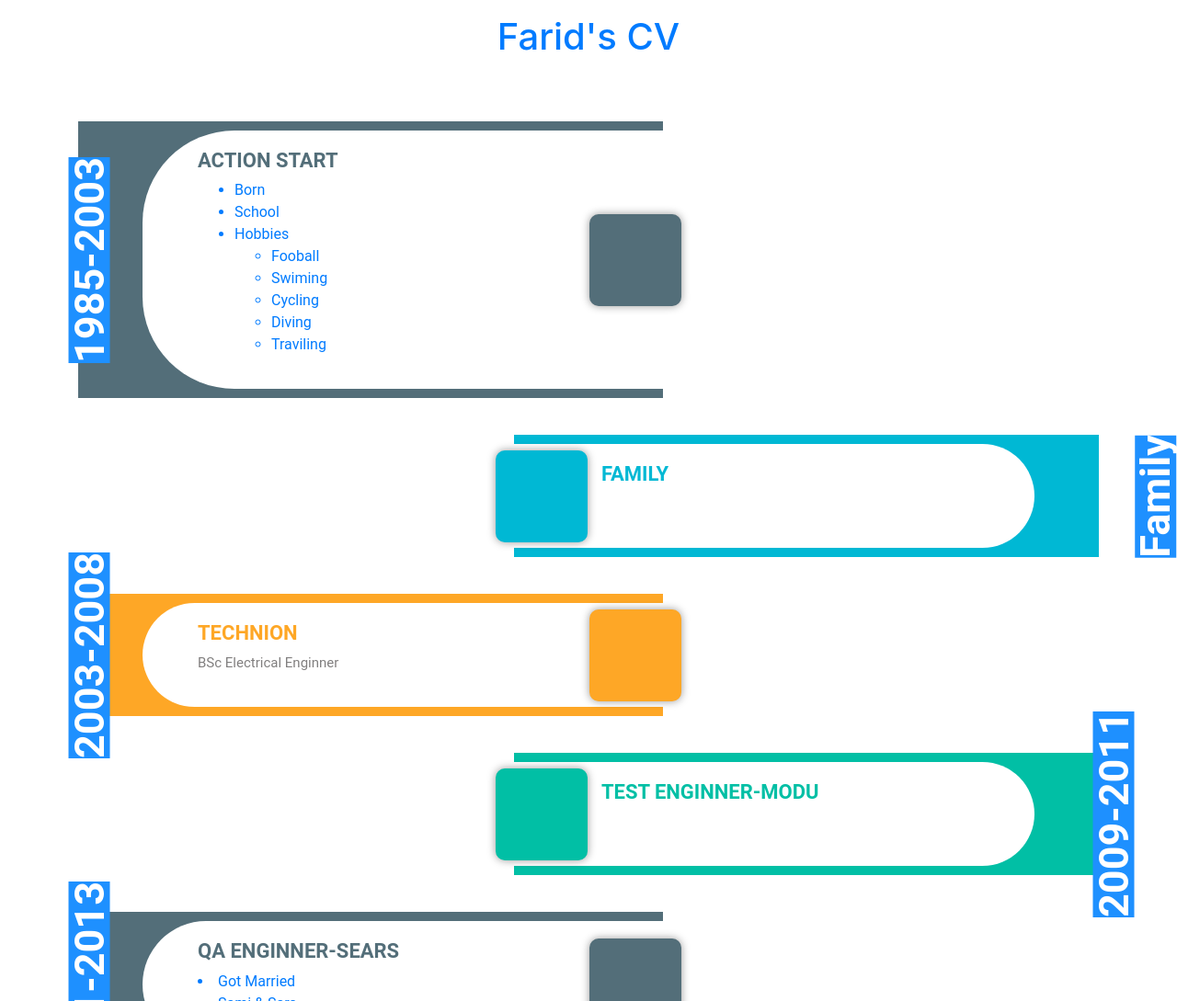
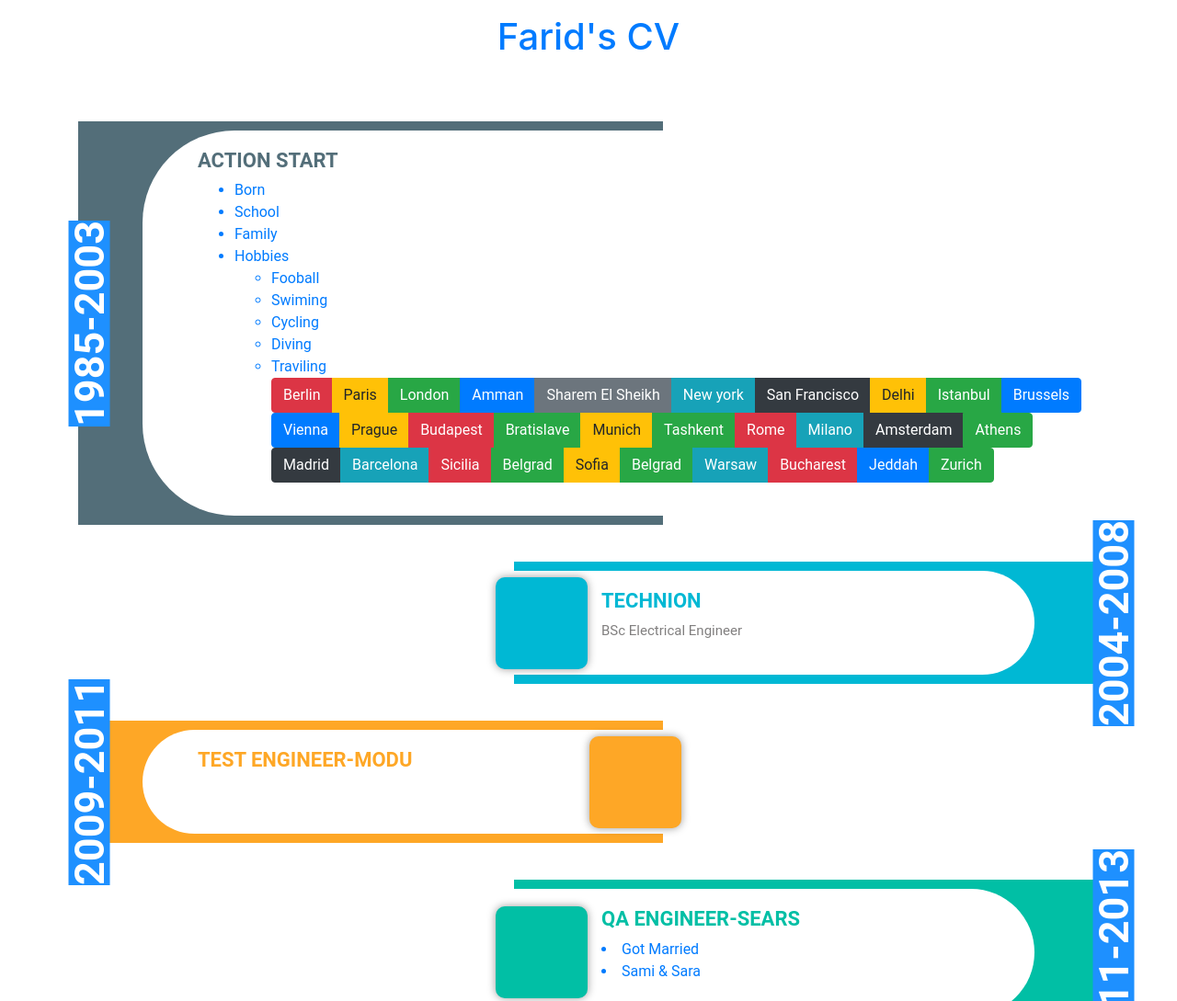
Before and after one commit to gfarid/Farid-S-CV, a plain HTML site: page index.html in a window 1280 px wide. Shown: the top 1089 px of the page at 92% size. Drawn offline with nearby package versions, Linux system fonts and the light colour scheme.

Commit message:
add travel section

```diff
--- a/index.html
+++ b/index.html
@@ -18,21 +18,61 @@
                     <div class="timeline">
                         <a href="#" class="timeline-content">
                             <span class="timeline-year">1985-2003</span>
-                            <div class="timeline-icon">
+                            <!-- <div class="timeline-icon">
                                 <i class="fa fa-rocket"></i>
-                            </div>
+                            </div> -->
                             <h3 class="title">Action Start</h3>
                             <p class="description">
                                 <ul>
                                     <li>Born</li>
                                     <li>School</li>
+                                    <li>Family</li>
                                     <li>Hobbies</li>
                                     <ul>
                                         <li>Fooball</li>
                                         <li>Swiming</li>
                                         <li>Cycling</li>
                                         <li>Diving</li>
-                                        <li>Traviling</li>
+                                        <li>Traviling
+                                            <div class="btn-group" role="group" aria-label="Basic mixed styles example">
+                                                <button type="button" class="btn btn-danger">Berlin</button>
+                                                <button type="button" class="btn btn-warning">Paris</button>
+                                                <button type="button" class="btn btn-success">London</button>
+                                                <button type="button" class="btn btn-primary">Amman</button>
+                                                <button type="button" class="btn btn-secondary">Sharem El Sheikh</button>
+                                                <button type="button" class="btn btn-info">New york</button>
+                                                <button type="button" class="btn btn-dark">San Francisco</button>
+                                                <button type="button" class="btn btn-warning">Delhi</button>
+                                                <button type="button" class="btn btn-success">Istanbul</button>
+                                                <button type="button" class="btn btn-primary">Brussels</button>
+
+                                              </div>
+                                              <div class="btn-group" role="group" aria-label="Basic mixed styles example">
+                                                <button type="button" class="btn btn-primary">Vienna</button>
+                                                <button type="button" class="btn btn-warning">Prague</button>
+                                                <button type="button" class="btn btn-danger">Budapest</button>
+                                                <button type="button" class="btn btn-success">Bratislave</button>
+                                                <button type="button" class="btn btn-warning">Munich</button>
+                                                <button type="button" class="btn btn-success">Tashkent</button>
+                                                <button type="button" class="btn btn-danger">Rome</button>
+                                                <button type="button" class="btn btn-info">Milano</button>
+                                                <button type="button" class="btn btn-dark">Amsterdam</button>
+                                                <button type="button" class="btn btn-success">Athens</button>
+                                              </div>
+                                              <div class="btn-group" role="group" aria-label="Basic mixed styles example">
+                                                <button type="button" class="btn btn-dark">Madrid</button>
+                                                <button type="button" class="btn btn-info">Barcelona</button>
+                                                <button type="button" class="btn btn-danger">Sicilia</button>
+                                                <button type="button" class="btn btn-success">Belgrad</button>
+                                                <button type="button" class="btn btn-warning">Sofia</button>
+                                                <button type="button" class="btn btn-success">Belgrad</button>
+                                                <button type="button" class="btn btn-info">Warsaw</button>
+                                                <button type="button" class="btn btn-danger">Bucharest</button>
+                                                <button type="button" class="btn btn-primary">Jeddah</button>
+                                                <button type="button" class="btn btn-success">Zurich</button>
+
+                                              </div>
+                                        </li>
                                     </ul>
                                 </ul>
                             </p>
@@ -40,25 +80,13 @@
                     </div>
                     <div class="timeline">
                         <a href="#" class="timeline-content">
-                            <span class="timeline-year">Family</span>
-                            <div class="timeline-icon">
-                                <i class="fa fa-rocket"></i>
-                            </div>
-                            <h3 class="title">Family</h3>
-                            <p class="description">
-                            </p>
-                        </a>
-                    </div>
-
-                    <div class="timeline">
-                        <a href="#" class="timeline-content">
-                            <span class="timeline-year">2003-2008</span>
+                            <span class="timeline-year">2004-2008</span>
                             <div class="timeline-icon">
                                 <i class="fa fa-rocket"></i>
                             </div>
                             <h3 class="title">Technion</h3>
                             <p class="description">
-                                BSc Electrical Enginner
+                                BSc Electrical Engineer
                             </p>
                         </a>
                     </div>
@@ -68,7 +96,7 @@
                             <div class="timeline-icon">
                                 <i class="fa fa-rocket"></i>
                             </div>
-                            <h3 class="title">Test Enginner-Modu</h3>
+                            <h3 class="title">Test Engineer-Modu</h3>
                             <p class="description">
                             </p>
                         </a>
@@ -79,7 +107,7 @@
                             <div class="timeline-icon">
                                 <i class="fa fa-rocket"></i>
                             </div>
-                            <h3 class="title">QA Enginner-Sears</h3>
+                            <h3 class="title">QA Engineer-Sears</h3>
                             <p class="description">
                                 <li>Got Married</li>
                                 <li>Sami & Sara</li>
@@ -97,6 +125,7 @@
                                 <ul>
                                     <li>Switch from Hardware to Software</li>
                                     <li>HIT-Web/Mobile Developer</li>
+                                    <li>Self Learning</li>
                                 </ul>
                             </p>
                         </a>
@@ -118,7 +147,7 @@
                             <div class="timeline-icon">
                                 <i class="fa fa-rocket"></i>
                             </div>
-                            <h3 class="title">Front End Enginner-AT&T</h3>
+                            <h3 class="title">Front End Engineer-AT&T</h3>
                             <p class="description">
                             </p>
                         </a>
@@ -129,10 +158,10 @@
                             <div class="timeline-icon">
                                 <i class="fa fa-rocket"></i>
                             </div>
-                            <h3 class="title">Front End Lead-GE HEALTHCARE</h3>
+                            <h3 class="title">Front End TECH Lead-GE HEALTHCARE</h3>
                             <p class="description">
                                 <ul>
-                                    <li>Team Lead</li>
+                                    <li>Front End Team Lead</li>
                                     <li>HTML/CSS/JS/ANGULAR Lecturer-AL QASEMI Academy</li>
                                     <li>Travel Agent</li>
                                     <li>Crypto Trader</li>
--- a/main.css
+++ b/main.css
@@ -146,4 +146,6 @@
 @media screen and (max-width:576px){
     .main-timeline .title{ font-size: 18px; }
 }
-License Terms
+.newline {
+    display:block;
+}
```
